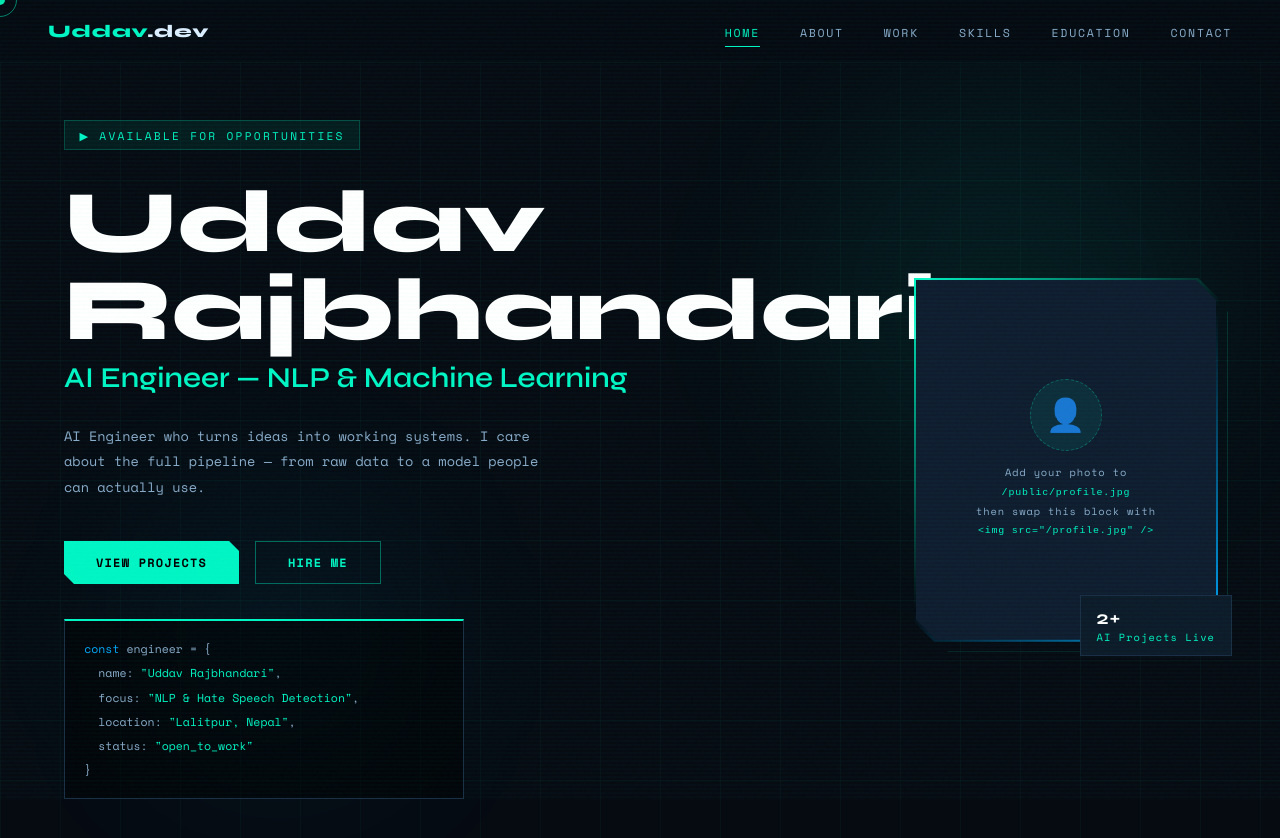
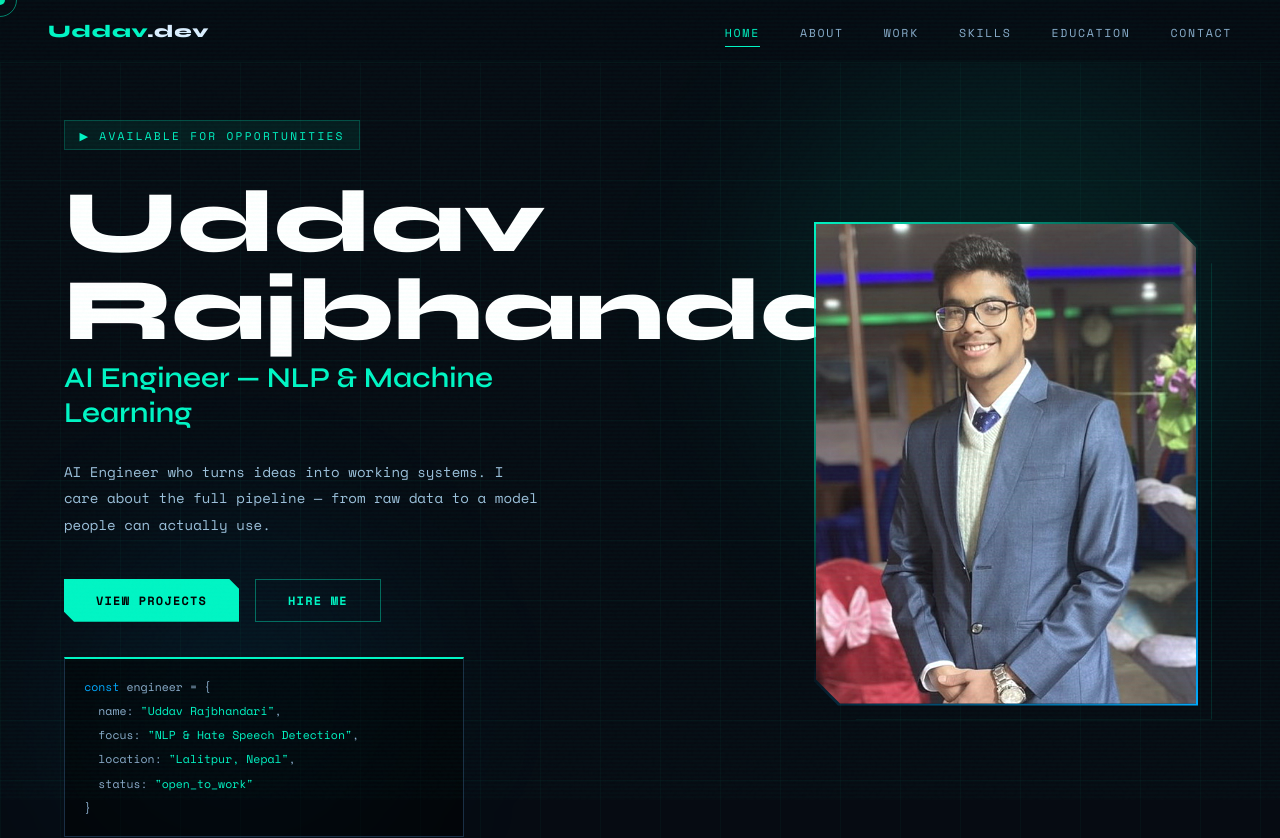
Before and after one commit to UddavRajbhandari/my-portfolio, a React (Vite) app: page / in a window 1280 px wide. Shown: the top 838 px of the page. Built offline with nearby package versions, Linux system fonts and the light colour scheme.

Commit message:
Added img to profile and fix errors

```diff
--- a/src/components/Contact.jsx
+++ b/src/components/Contact.jsx
@@ -7,7 +7,6 @@ const LINKS = [
   { icon: '✉',  label: 'Email',    href: 'mailto:uddavraj123@gmail.com',                              text: 'uddavraj123@gmail.com'          },
   { icon: 'in', label: 'LinkedIn', href: 'https://linkedin.com/in/uddav-rajbhandari-4998252ab',       text: 'uddav-rajbhandari-4998252ab'    },
   { icon: '⌥',  label: 'GitHub',   href: 'https://github.com/UddavRajbhandari',                       text: 'github.com/UddavRajbhandari'    },
-  { icon: '📱', label: 'Phone',    href: 'tel:+9779840032944',                                        text: '+977-9840032944'                 },
 ]
 
 // ─── Contact form ─────────────────────────────────────────────────────────────
--- a/src/components/Home.css
+++ b/src/components/Home.css
@@ -2,18 +2,18 @@
   display: flex;
   align-items: center;
   justify-content: space-between;
-  gap: 4rem;
+  gap: 3rem;
   padding-top: 130px;
   overflow: hidden;
 }
 
 /* ── Orbs ── */
 .orb { position: absolute; border-radius: 50%; filter: blur(80px); pointer-events: none; z-index: 0; }
-.orb--1 { width: 420px; height: 420px; background: rgba(0,245,196,.06); top: 10%; right: 5%; }
-.orb--2 { width: 300px; height: 300px; background: rgba(0,170,255,.05); bottom: 10%; left: 10%; }
+.orb--1 { width: 500px; height: 500px; background: rgba(0,245,196,.07); top: 5%; right: 2%; }
+.orb--2 { width: 350px; height: 350px; background: rgba(0,170,255,.06); bottom: 5%; left: 5%; }
 
 /* ── Left ── */
-.home-left { flex: 1; max-width: 600px; position: relative; z-index: 1; }
+.home-left { flex: 1; max-width: 560px; position: relative; z-index: 1; }
 
 .hero-tag {
   display: inline-flex; align-items: center; gap: .5rem;
@@ -42,7 +42,7 @@
 }
 
 .hero-desc {
-  color: var(--muted); font-size: .85rem; line-height: 1.9;
+  color: #9dc0db; font-size: .88rem; line-height: 1.9;
   max-width: 480px; margin-bottom: 2.5rem;
   animation: fadeUp .8s .3s ease both;
 }
@@ -62,26 +62,36 @@
   font-size: .72rem; max-width: 400px;
   animation: fadeUp .8s .5s ease both;
 }
-.terminal-line { color: var(--muted); line-height: 2.1; }
+.terminal-line { color: #8aaccb; line-height: 2.1; }
 .t-cmd { color: var(--neon2); }
 .t-val { color: var(--neon); }
 
 /* ── Right / photo ── */
-.home-right { flex-shrink: 0; position: relative; z-index: 1; animation: fadeUp .8s .2s ease both; }
+.home-right {
+  flex-shrink: 0;
+  position: relative;
+  z-index: 1;
+  animation: fadeUp .8s .2s ease both;
+  padding-bottom: 30px;
+  padding-right: 20px;
+}
 
 .photo-frame {
-  width: 300px; height: 360px; position: relative;
+  width: 380px;
+  height: 480px;
+  position: relative;
 }
+
 .photo-frame::before {
   content: ''; position: absolute; inset: -2px;
   background: linear-gradient(135deg, var(--neon), transparent 50%, var(--neon2));
-  clip-path: polygon(0 0, calc(100% - 20px) 0, 100% 20px, 100% 100%, 20px 100%, 0 calc(100% - 20px));
+  clip-path: polygon(0 0, calc(100% - 24px) 0, 100% 24px, 100% 100%, 24px 100%, 0 calc(100% - 24px));
 }
 .photo-frame::after {
   content: ''; position: absolute;
-  top: 12px; left: 12px; right: -12px; bottom: -12px;
-  border: 1px solid rgba(0,245,196,.15);
-  clip-path: polygon(0 0, calc(100% - 20px) 0, 100% 20px, 100% 100%, 20px 100%, 0 calc(100% - 20px));
+  top: 16px; left: 16px; right: -16px; bottom: -16px;
+  border: 1px solid rgba(0,245,196,.12);
+  clip-path: polygon(0 0, calc(100% - 24px) 0, 100% 24px, 100% 100%, 24px 100%, 0 calc(100% - 24px));
   z-index: -1;
 }
 
@@ -89,12 +99,17 @@
   position: relative; z-index: 1;
   width: 100%; height: 100%;
   background: var(--bg3);
-  clip-path: polygon(0 0, calc(100% - 20px) 0, 100% 20px, 100% 100%, 20px 100%, 0 calc(100% - 20px));
+  clip-path: polygon(0 0, calc(100% - 24px) 0, 100% 24px, 100% 100%, 24px 100%, 0 calc(100% - 24px));
   overflow: hidden;
   display: flex; align-items: center; justify-content: center;
 }
 
-.photo-img { width: 100%; height: 100%; object-fit: cover; object-position: center top; filter: grayscale(20%) contrast(1.05); }
+.photo-img {
+  width: 100%; height: 100%;
+  object-fit: cover;
+  object-position: center top;
+  filter: grayscale(15%) contrast(1.05) brightness(1.05);
+}
 
 .photo-placeholder {
   display: flex; flex-direction: column; align-items: center;
@@ -112,16 +127,21 @@
 .photo-placeholder code { color: var(--neon); font-size: .62rem; }
 
 .photo-badge {
-  position: absolute; bottom: -16px; right: -16px;
-  background: var(--card); border: 1px solid var(--border);
-  padding: .6rem 1rem; font-size: .65rem; letter-spacing: .1em;
+  position: absolute; bottom: 0px; right: 0px;
+  background: var(--card); border: 1px solid rgba(0,245,196,.25);
+  padding: .7rem 1.2rem; font-size: .65rem; letter-spacing: .1em;
   color: var(--neon); z-index: 2;
 }
-.photo-badge strong { display: block; font-size: 1.2rem; font-family: var(--ff-display); color: #fff; }
+.photo-badge strong { display: block; font-size: 1.3rem; font-family: var(--ff-display); color: #fff; }
+
+@media (max-width: 1024px) {
+  .photo-frame { width: 320px; height: 400px; }
+}
 
 @media (max-width: 768px) {
   .home { flex-direction: column-reverse; padding-top: 100px; text-align: center; gap: 2.5rem; }
   .hero-btns { justify-content: center; }
-  .photo-frame { width: 220px; height: 270px; }
+  .photo-frame { width: 240px; height: 300px; }
   .terminal { max-width: 100%; }
+  .home-right { padding: 0; }
 }
--- a/src/components/Home.jsx
+++ b/src/components/Home.jsx
@@ -50,10 +50,10 @@ export default function Home() {
                  block below.
               3. Uncomment the <img> tag.
 
+              ════════════════════════════════════════════
+              */}
               <img src="/profile.jpg" alt="Uddav Rajbhandari" className="photo-img" />
-              ════════════════════════════════════════════
-            */}
-            <div className="photo-placeholder">
+            {/* <div className="photo-placeholder">
               <div className="photo-placeholder__icon">👤</div>
               <p>
                 Add your photo to<br />
@@ -61,13 +61,8 @@ export default function Home() {
                 then swap this block with<br />
                 <code>&lt;img src="/profile.jpg" /&gt;</code>
               </p>
-            </div>
+            </div> */}
           </div>
-        </div>
-
-        <div className="photo-badge">
-          <strong>2+</strong>
-          AI Projects Live
         </div>
       </div>
     </section>
```
Also changed, not shown: public/profile.jpg (added).
